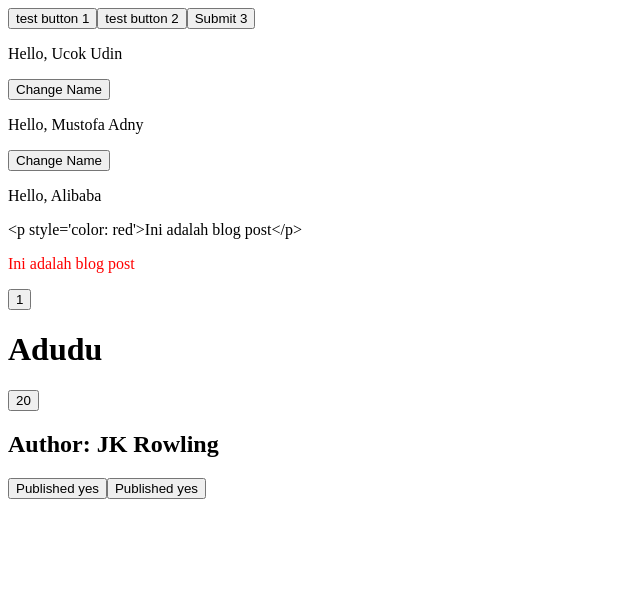
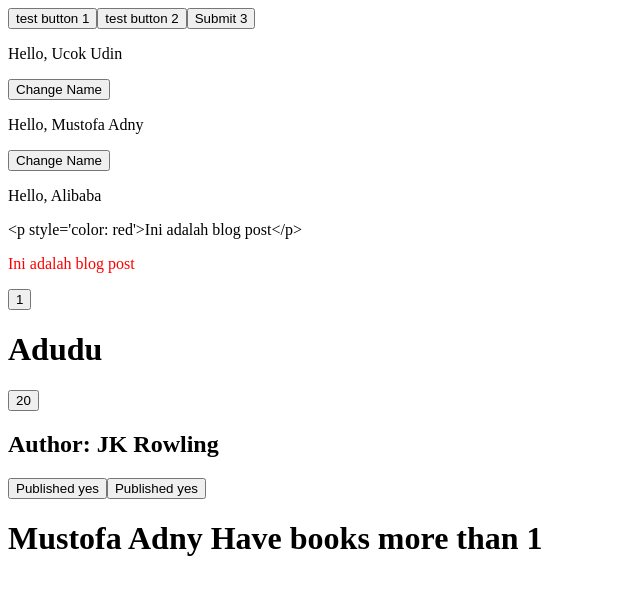
Before and after one commit to Mustofaadni04040/vue-basics, a Vue app: page / in a window 1280 px wide. Shown: the top 594 px of the page, without its empty margins (0-640 px from the left). Built offline with nearby package versions, Linux system fonts and the light colour scheme.

Commit message:
conditional rendering

```diff
--- a/src/App.vue
+++ b/src/App.vue
@@ -2,6 +2,7 @@
 import { reactive, ref } from 'vue'
 import MainButton from './components/MainButton.vue'
 import ComputedProperties from './components/ComputedProperties.vue'
+import ConditionalRendering from './components/ConditionalRendering.vue'
 
 const name = 'Ucok Udin'
 const blogPost = "<p style='color: red'>Ini adalah blog post</p>"
@@ -38,6 +39,8 @@ const user = reactive({ name: 'Adudu', age: 20 })
   </div>
 
   <ComputedProperties />
+
+  <ConditionalRendering />
 </template>
 
 <style scoped></style>
--- /dev/null
+++ b/src/components/ConditionalRendering.vue
@@ -0,0 +1,19 @@
+<script setup>
+import { reactive, ref } from 'vue'
+
+const showAuthor = ref(false)
+
+const author = reactive({
+  name: 'Mustofa Adny',
+  books: ['A Man Called Ove', 'The Alchemist', 'The Secret'],
+})
+</script>
+
+<template>
+  <h1>
+    {{ author.name }}
+    <span v-if="author.books.length > 1">Have books more than 1</span>
+    <span v-else-if="author.books.length === 1">Only have 1 book</span>
+    <span v-else>Have no books</span>
+  </h1>
+</template>
```
